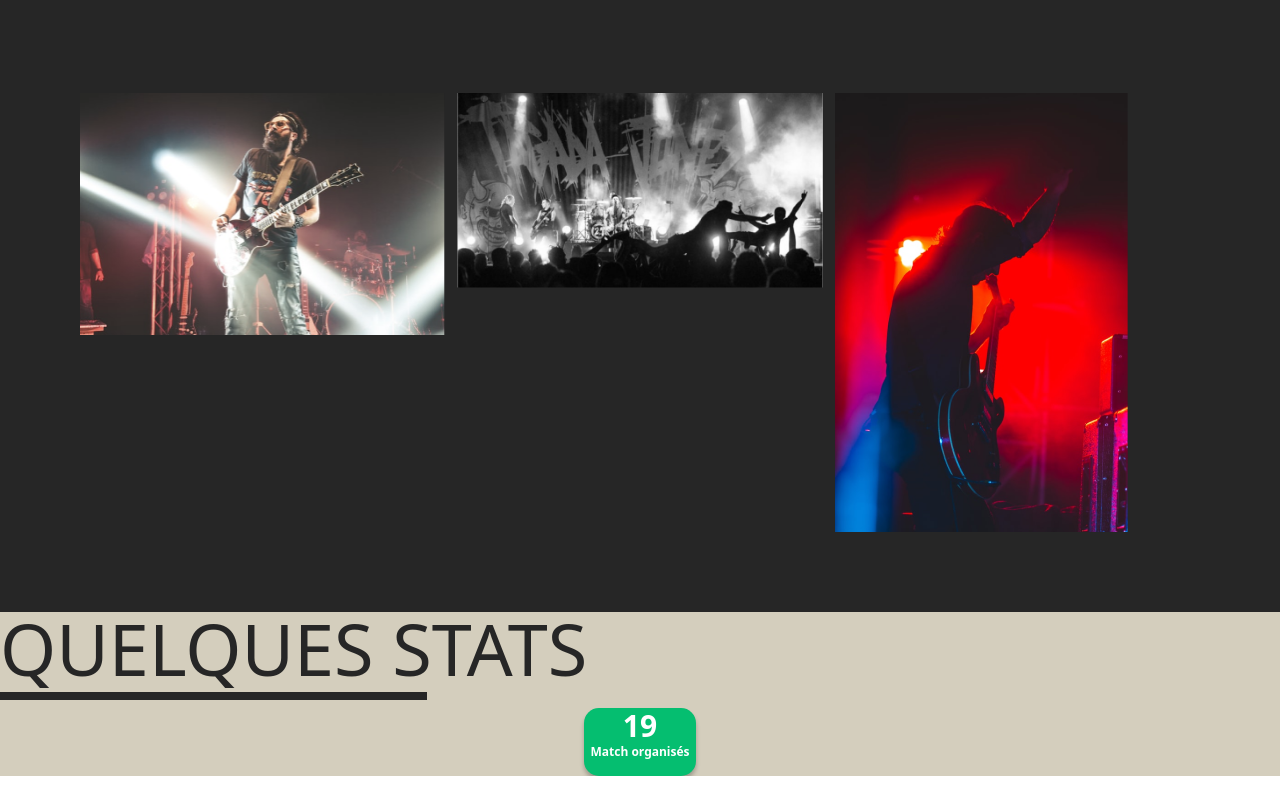
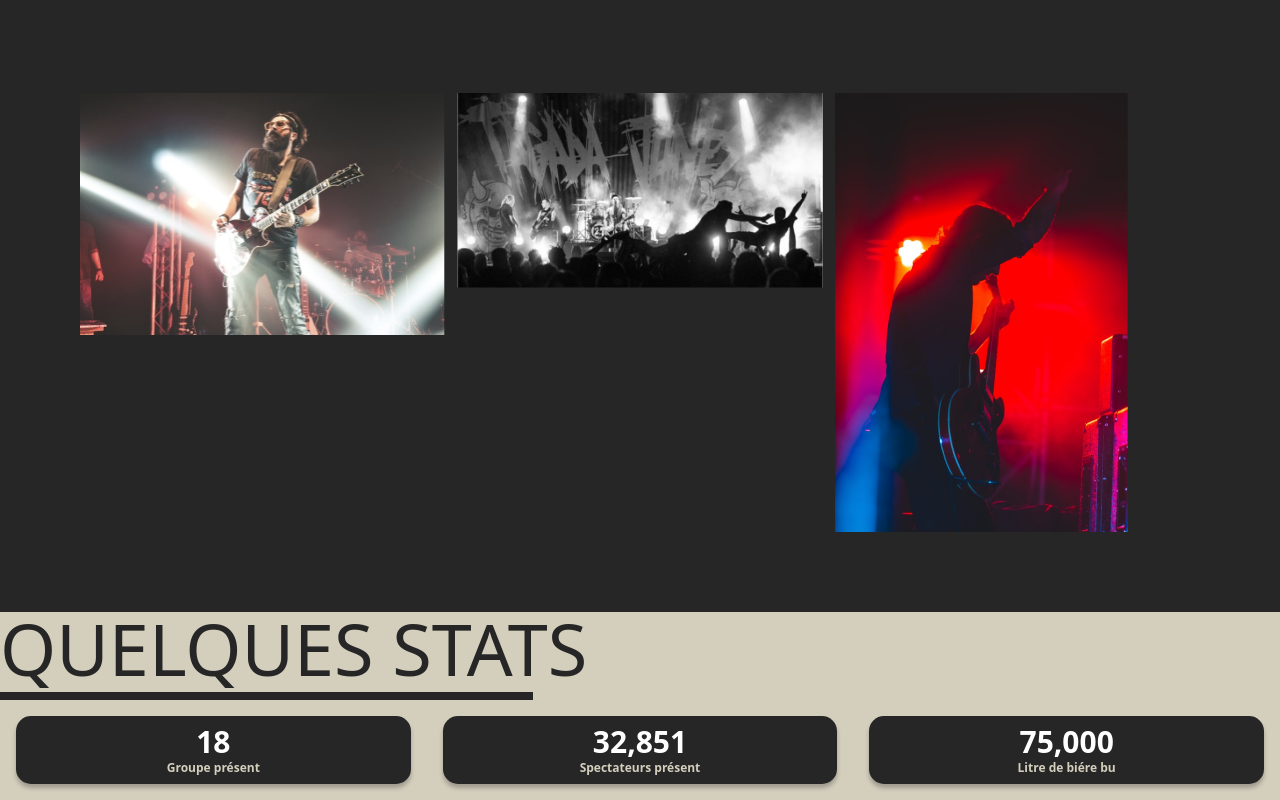
Before and after one commit to ValentinSaraiva-MMI/SAE205, a Vue app: page /festival in a window 1280 px wide. Shown: the part 3256-4056 px from the top of the page. Before the commit the page ends 4032 px from the top, so only its background shows below. Built offline with nearby package versions, Linux system fonts and the light colour scheme.

Commit message:
Box statistique finis

```diff
--- a/src/components/box.vue
+++ b/src/components/box.vue
@@ -1,12 +1,12 @@
 <template>
   <div
-  class="w-28 ml-auto mr-auto justify-center h-[68px] rounded-[15px] bg-[#05be70] "
+  class=" flex flex-col w-auto  m-4  h-[68px] rounded-[15px] bg-noir "
   style="box-shadow: 0px 4px 4px 0 rgba(0,0,0,0.25);"
 >
     <p class="text-center text-3xl mt-2 text-white font-bold">
       {{nbr}}
      </p>
-     <p class="text-white font-bold text-xs text-center">
+     <p class="text-Beige-150 font-bold text-xs text-center">
     {{texte}}
     </p>
 </div>
--- a/src/views/FestivalView.vue
+++ b/src/views/FestivalView.vue
@@ -67,7 +67,7 @@
 
 
 <!-- Nom et fonction à ajouter-->
- <div class="grid grid-flow-row-dense grid-cols-[repeat(auto-fit,minmax(22rem,1fr))] max-w-7xl ">
+ <div class=" mx-auto grid grid-flow-row-dense grid-cols-[repeat(auto-fit,minmax(22rem,1fr))] max-w-7xl ">
 
    <card image="public\images\collaborateurs\Rectangle 59-1.png"
 job="lol"
@@ -164,13 +164,23 @@ job="lol"
   >
     QUELQUES STATS
   </p>
-  <div class="w-4/12 h-2 bg-noir mt-2 z-50"></div>
+  <div class="w-4/12  sm:w-5/12  h-2 bg-noir mt-2 z-50"></div>
+
+<!--Box Statistique : responsive à ammeliorer -->
+<div class="grid grid-flow-row-dense grid-cols-[repeat(auto-fit,minmax(22rem,1fr))] max-w-full ">
+   <boxVue
+    nbr="18"
+    texte="Groupe présent "/>
+
+     <boxVue
+    nbr="32,851"
+    texte="Spectateurs présent "/>
 
 
-   <boxVue
-    nbr="19"
-    texte="Match organisés "/>
-
+     <boxVue
+    nbr="75,000"
+    texte="Litre de biére bu"/>
+</div>
     </div>
 
 
```
Also changed, not shown: src/components/card.vue (line endings or trailing spaces).
